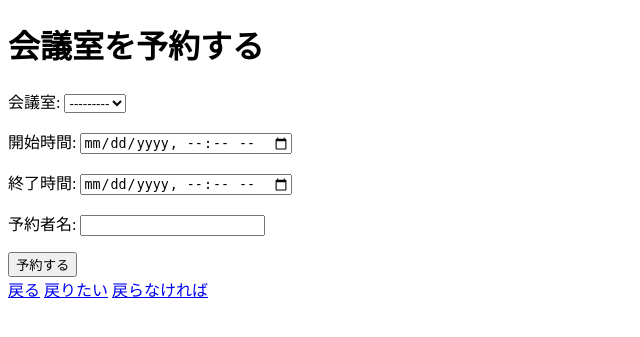
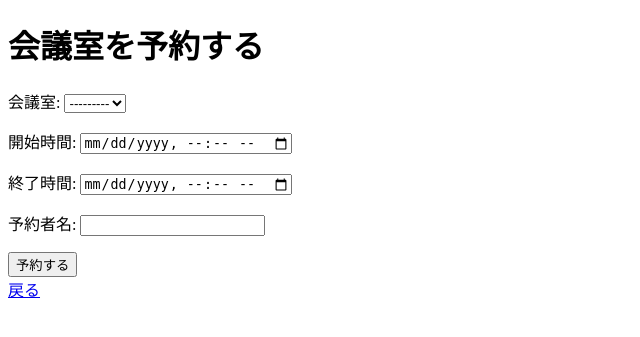
Before and after one commit to y-okada-freudegizmo/2025.ohara.it, a Django app: page /book/ in a window 1280 px wide. Shown: the top 337 px of the page, without its empty margins (0-640 px from the left). Run offline with Django 5.2, Linux system fonts and the light colour scheme; data that the repository does not hold is empty.

Commit message:
del book13~

```diff
--- a/booking/templates/booking/book.html
+++ b/booking/templates/booking/book.html
@@ -10,7 +10,5 @@
       <button type="submit">予約する</button>
     </form>
     <a href="{% url 'booking_list' %}">戻る</a>
-    <a href="{% url 'booking_list' %}">戻りたい</a>
-    <a href="{% url 'booking_list' %}">戻らなければ</a>
-  </body>
+
 </html>
```
